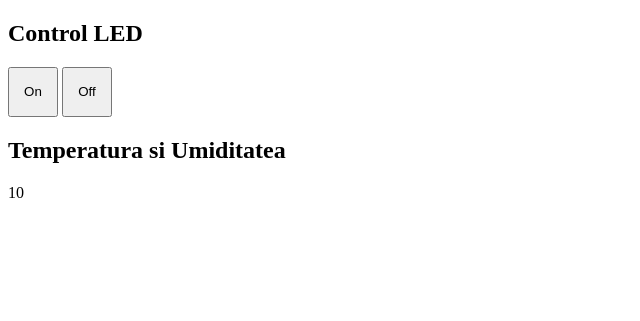
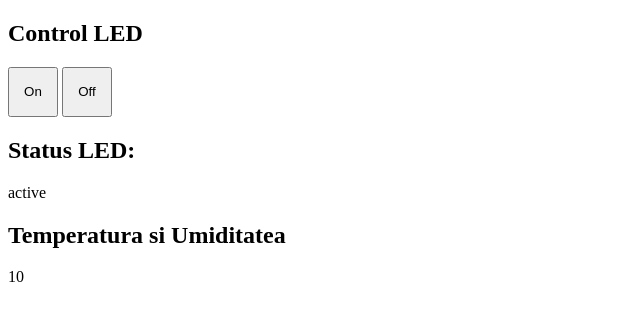
Before and after one commit to Pele02/Arduino, a Flask app: template templates/index.html in a window 1280 px wide. Shown: the top 321 px of the page, without its empty margins (0-640 px from the left). Run offline with Flask 3, Linux system fonts and the light colour scheme; the template is opened without the code that fills it: most values are stand-ins (such as "Sample title", 1, 10 or a date in 2020).

Commit message:
Led Status

```diff
--- a/main.py
+++ b/main.py
@@ -1,36 +1,39 @@
-from flask import Flask, render_template, request
+from flask import Flask, render_template, request, jsonify
 from serial import Serial
 import sys
 
 app = Flask(__name__)
-
+LED_STATUS = None
 SERIAL_PORT = sys.argv[1] if len(sys.argv) > 1 else 'COM3'
 BAUD_RATE = 9600
 serial_com = Serial(port=SERIAL_PORT, baudrate=BAUD_RATE, timeout=3)
 
 
 def ledOn():
-    serial_com.write("A".encode())
+   serial_com.write("A".encode())
 
 
 def ledOff():
-    serial_com.write("S".encode())
+   serial_com.write("S".encode())
 
 
 def readSerialData():
-    return serial_com.readline().decode("utf-8")
+   return serial_com.readline().decode("utf-8")
 
 
 @app.route("/", methods=['GET', 'POST'])
 def index():
+    global LED_STATUS
     temperature = readSerialData()
     if request.method == 'POST':
         if 'on' in request.form.to_dict():
             ledOn()
+            LED_STATUS = "ON"
         if 'off' in request.form.to_dict():
             ledOff()
+            LED_STATUS = "OFF"
 
-    return render_template('index.html', temp = temperature)
+    return render_template('index.html', temp=temperature, led_status=LED_STATUS)
 
 if __name__ == "__main__":
     app.run()
--- a/templates/index.html
+++ b/templates/index.html
@@ -26,12 +26,17 @@
 					<button class='offButton' onclick="ledOff()" name="off" value="off">Off</button>
 				</form>
 			</div>
+		</div>
+			<!-- LED Status -->
+		<div>
+			<h2>Status LED: </h2>
+			<p>{{led_status}}</p>
+		</div>
 
 			<!-- Temp sensor -->
-		</div>
+		<div>
 			<h2>Temperatura si Umiditatea</h2>
 			<p>{{temp}}</p>
-		<div>
 		</div>
 	</body>
 </html>
```
Also changed, not shown: 1 other file.
